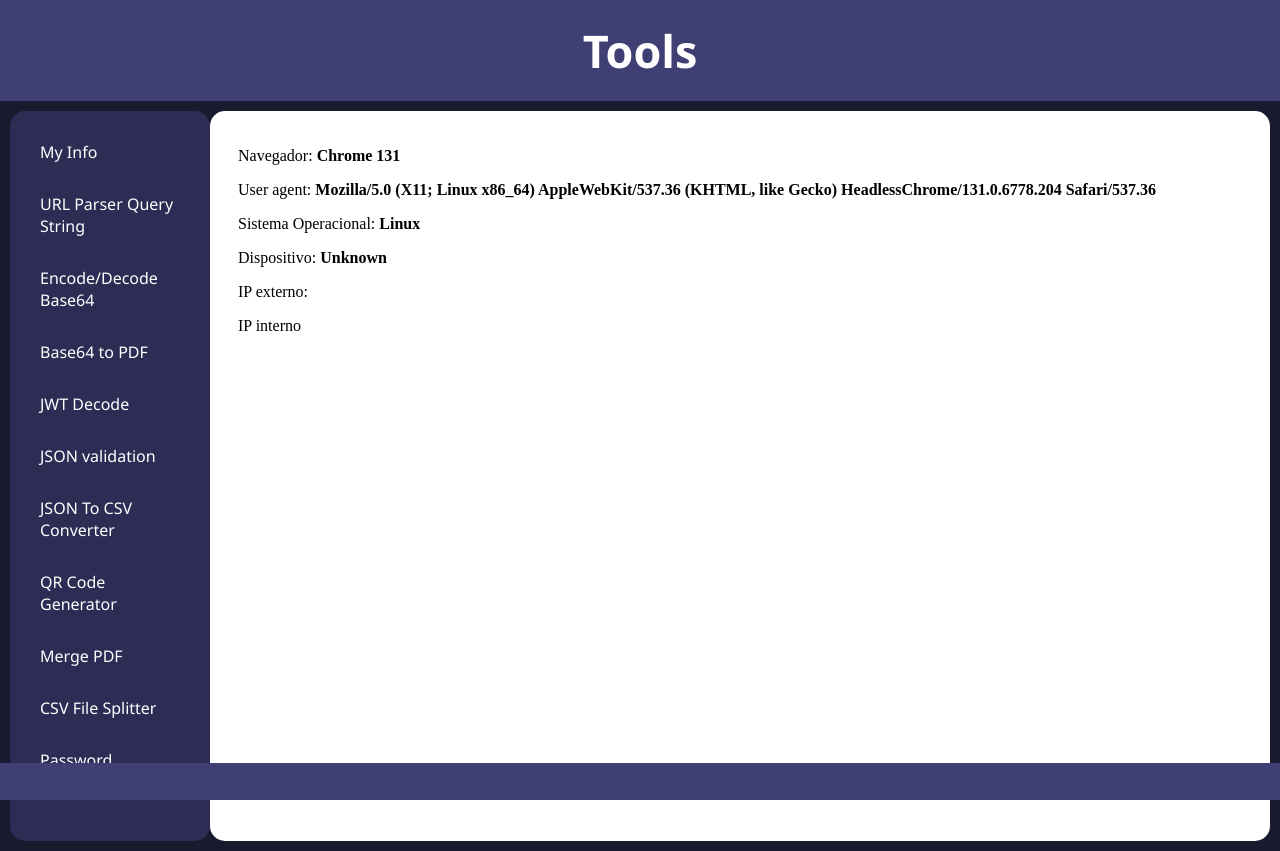
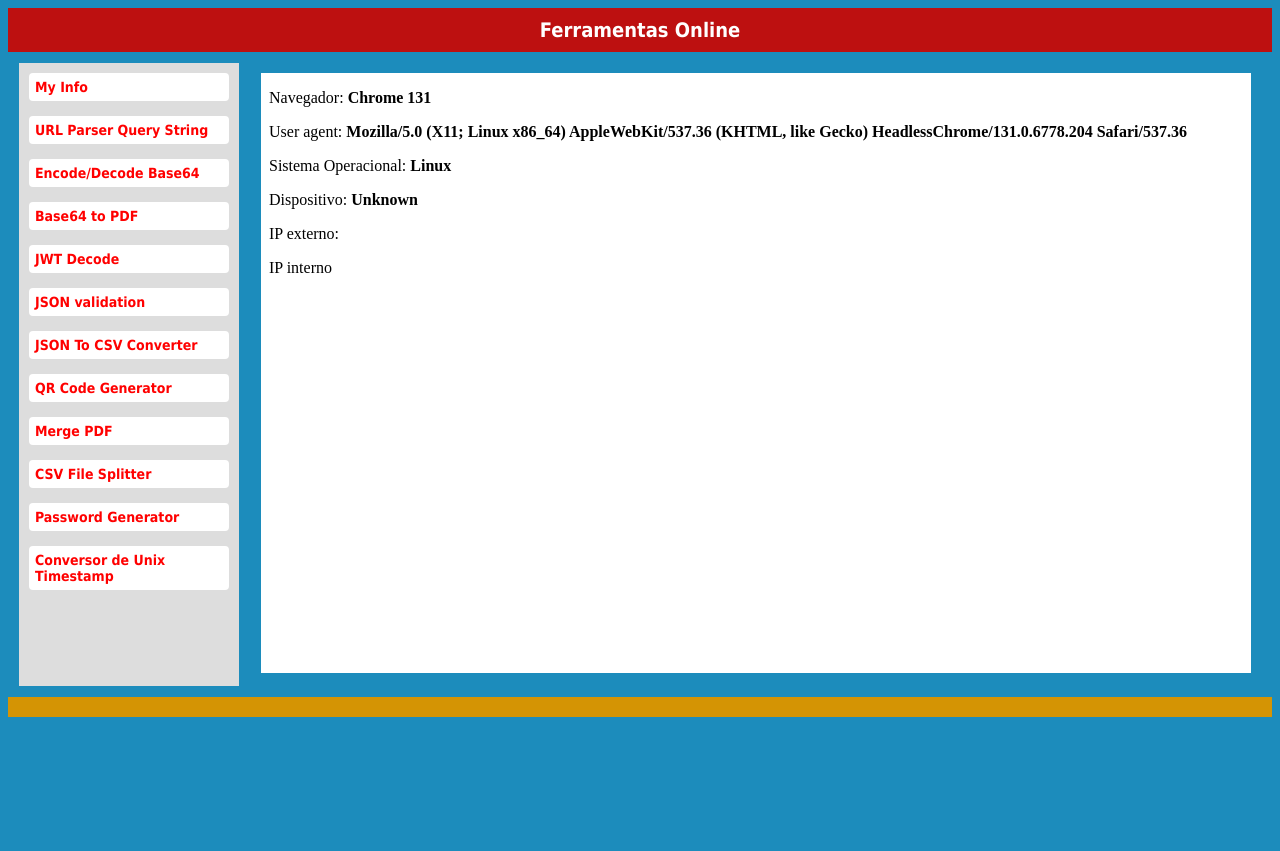
Before and after one commit to fabiodelgadopereira/tools, a plain HTML site: page index.html in a window 1280 px wide. After the commit the page ends 800 px from the top, so only its background shows below. Drawn offline with Linux system fonts and the light colour scheme; no server answers.

Commit message:
adicionando conversor unix datetime

```diff
--- a/index.html
+++ b/index.html
@@ -1,18 +1,22 @@
 <!DOCTYPE html>
 <html lang="en">
 <head>
-      <title>CSS Template</title>
+    <title>Ferramentas Online</title>
     <meta charset="utf-8">
     <meta name="viewport" content="width=device-width, initial-scale=1">
     <link rel="stylesheet" href="mystyle.css">
 </head>
 <body>
-      <header>
-         <h2>Tools</h2>
-      </header>
-      <section>
-         <nav>
-            <ul>
+    <table width="100%" border="0" cellspacing="0" cellpadding="10">
+        <tr class="header-row">
+            <td align="center"><span class="titulo">Ferramentas Online</span></td>
+        </tr>
+    </table>
+
+    <table width="100%" border="0" cellspacing="10" cellpadding="10">
+        <tr>
+            <td width="200" valign="top" class="menu-column">
+                <ul class="menu">
                     <li><a href="info.html" target="iframe_a">My Info</a></li>
                     <li><a href="splitter.html" target="iframe_a">URL Parser Query String</a></li>
                     <li><a href="decode_base64.html" target="iframe_a">Encode/Decode Base64</a></li>
@@ -24,15 +28,19 @@
                     <li><a href="mergePDF.html" target="iframe_a">Merge PDF</a></li>
                     <li><a href="splitFile.html" target="iframe_a">CSV File Splitter</a></li>
                     <li><a href="aleatorio.html" target="iframe_a">Password Generator</a></li>
+                    <li><a href="unix-timestamp.html" target="iframe_a">Conversor de Unix Timestamp</a></li>
+                </ul>
+            </td>
+            <td valign="top" class="iframe-column">
+                <iframe src="info.html" name="iframe_a" width="100%" height="600px" frameborder="0"></iframe>
+            </td>
+        </tr>
+    </table>
 
-            </ul>
-         </nav>
-         <article>
-            <iframe src="info.html" name="iframe_a" height="100%" width="100%" title="Iframe Example" frameBorder="0"></iframe>
-         </article>
-      </section>
-      <footer>
-         <p>&nbsp;</p>
-      </footer>
+    <table width="100%" border="0" cellspacing="0" cellpadding="10">
+        <tr class="footer-row">
+            <td align="center"><span class="titulond"></span></td>
+        </tr>
+    </table>
 </body>
 </html>
--- a/mystyle.css
+++ b/mystyle.css
@@ -1,76 +1,99 @@
-* {
-  box-sizing: border-box;
-  font-family: "Segoe UI", Arial, sans-serif;
-  margin: 0;
-  padding: 0;
+body {
+  font-family: Tahoma, Verdana;
+  font-size: 12px;
+  background-color: #1c8cbc;
+  color: #000;
+  scrollbar-face-color: #DEE3E7;
+  scrollbar-highlight-color: #FFFFFF;
+  scrollbar-shadow-color: #DEE3E7;
+  scrollbar-3dlight-color: #D1D7DC;
+  scrollbar-arrow-color: #006699;
+  scrollbar-track-color: #EFEFEF;
+  scrollbar-darkshadow-color: #98AAB1;
 }
 
-body {
-  background-color: #1a1a2e;
+a:link, a:visited, a:active {
+  color: #BD1010;
+  text-decoration: none;
+  font-weight: bold;
 }
 
-header {
-  background-color: #3f3f74;
-  padding: 20px;
-  text-align: center;
-  font-size: 30px;
-  color: white;
+a:hover {
+  color: #FF6600;
+  text-decoration: underline;
 }
 
-section {
-  display: flex;
-  height: calc(100vh - 70px);
-  margin: 10px;
-}
-
-nav {
-  background-color: #2c2c54;
-  padding: 20px;
-  width: 200px;
-  height: 100%;
-  border-radius: 15px;
-}
-
-nav ul {
+.menu {
+  font-size: 14px;
+  color: #BD1010;
+  padding-left: 20px;
+  padding-top: 10px;
   list-style-type: none;
   margin: 0;
   padding: 0;
 }
 
-nav ul li {
-  margin-bottom: 10px;
+.menu li {
+  margin-bottom: 15px;
 }
 
-nav ul li a {
+.menu li a {
   display: block;
-  padding: 10px;
-  color: white;
-  text-decoration: none;
-  border-radius: 5px;
+  padding: 6px;
+  background-color: #FFFFFF;
+  color: red;
+  border-radius: 4px;
 }
 
-nav ul li a:hover {
-  background-color: #5757a3;
+.menu li a:hover {
+  background-color: #DDDDDD;
 }
 
-article {
-  background-color: #ffffff;
-  padding: 20px;
-  flex: 1;
-  border-radius: 15px;
+.titulo {
+  font-size: 20px;
+  color: #FFFFFF;
+  font-weight: bold;
 }
 
-footer {
-  background-color: #3f3f74;
-  padding: 10px;
-  text-align: center;
-  color: white;
-  position: absolute;
-  bottom: 0;
-  width: 100%;
-  font-size: 12px;
+.titulond {
+  font-size: 11px;
+  color: #FFFFFF;
 }
 
-article iframe {
-  background-color: #ffffff;
+.header-row {
+  background-color: #BD1010;
 }
+
+.footer-row {
+  background-color: #d49404;
+}
+
+.menu-column {
+  width: 200px;
+  background-color: #DDDDDD;
+  border: 1px solid #1c8cbc;
+  padding: 10px;
+  margin: 0 auto; /* Centraliza o menu na página */
+}
+
+.iframe-column {
+  border: 1px solid #1c8cbc;
+}
+
+iframe {
+  background-color: #FFFFFF;
+  border: none;
+}
+
+table {
+  width: 100%;
+}
+
+td {
+  vertical-align: top;
+}
+
+.header-row td,
+.footer-row td {
+  text-align: center;
+}
```
Also changed, not shown: unix-timestamp.html (added, +100 -0 lines). Lines whose indentation alone changed are shown as unchanged.
